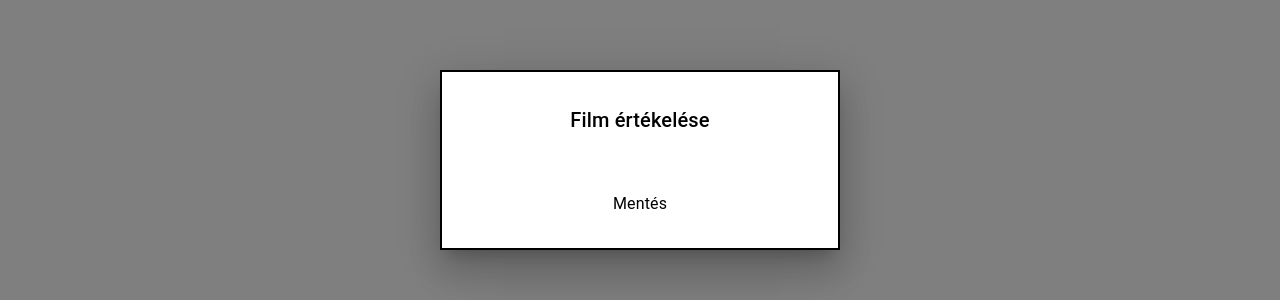
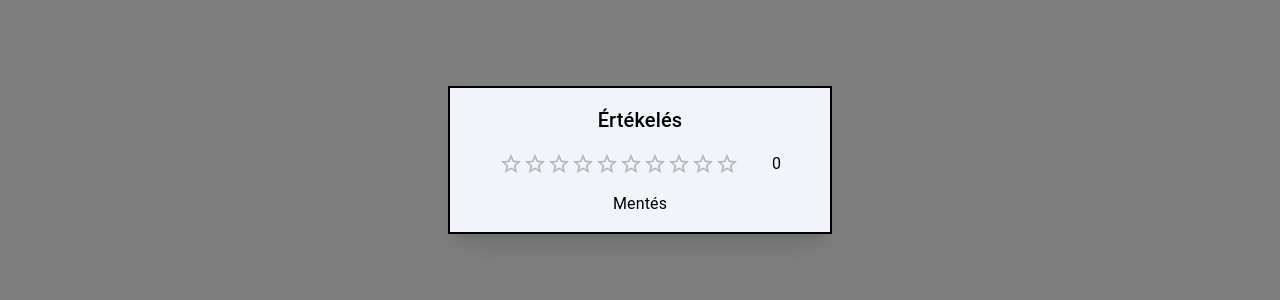
Before and after one commit to kovacsendre96/movie-library, a React (Vite) app: page /movie/1 in a window 1280 px wide. Both pictures are taken after a click on the button "ÉRTÉKELEM". Shown: the part 240-540 px from the top of the page. Built offline with nearby package versions, Linux system fonts and the light colour scheme; no server answers.

Commit message:
feat/ML-9, review fix

```diff
--- a/src/locales/en.json
+++ b/src/locales/en.json
@@ -6,5 +6,11 @@
     "Search": "Search",
     "Type the movie...": "Type the movie...",
     "There are currently no results": "There are currently no results",
-    "No year found": "No year found"
+    "No year found": "No year found",
+    "Movie added to the list": "Movie added to the list",
+    "This movie is already in your list": "This movie is already in your list",
+    "Record failed": "Record failed",
+    "Rate": "Rate",
+    "Rating": "Rating",
+    "Save": "Save"
 }
--- a/src/locales/hu.json
+++ b/src/locales/hu.json
@@ -6,6 +6,12 @@
     "Search": "Keresés",
     "Type the movie...": "Írd be a filmet",
     "There are currently no results": "Jelenleg nincs találat",
-    "No year found": "Nem található évszám"
+    "No year found": "Nem található évszám",
+    "Movie added to the list": "Film felvéve a listába",
+    "This movie is already in your list": "Ez a film már benne van a listádban",
+    "Record failed": "Sikertelen felvétel",
+    "Rate": "Értékelem",
+    "Rating": "Értékelés",
+    "Save": "Mentés"
 
 }
--- a/src/services/movieService.ts
+++ b/src/services/movieService.ts
@@ -2,6 +2,9 @@ import axios from "axios";
 import Movie from "../models/Movie";
 import RatingMovie from "../models/RatingMovie";
 import { toast } from "react-toastify";
+import i18n from "i18next";
+
+
 
 export default class MovieService {
   baseURL = import.meta.env.VITE_BASE_URL;
@@ -18,7 +21,7 @@ export default class MovieService {
     return axios
       .post(`${this.baseURL}/api/movie-list`, data)
       .then((response) => {
-        toast.success("Film felvéve a listába", {
+        toast.success(i18n.t("Movie added to the list"), {
           position: toast.POSITION.TOP_CENTER,
           hideProgressBar: true,
           autoClose: 1000,
@@ -28,19 +31,18 @@ export default class MovieService {
       .catch((error) => {
         if (error?.response?.status === 400) {
           console.log(error);
-          toast.error("Ez a film már benne van a listádban", {
+          toast.error(i18n.t("This movie is already in your list"), {
             position: toast.POSITION.TOP_CENTER,
             hideProgressBar: true,
             autoClose: 1000,
           });
         } else {
           console.log(error);
-          toast.error("Sikertelen felvétel", {
+          toast.error(i18n.t("Record failed"), {
             position: toast.POSITION.TOP_CENTER,
             hideProgressBar: true,
             autoClose: 1000,
           });
-
         }
         throw error;
       });
--- a/src/views/MovieDetails.tsx
+++ b/src/views/MovieDetails.tsx
@@ -10,8 +10,11 @@ import Box from "@mui/material/Box";
 import Button from "@mui/material/Button";
 import Typography from "@mui/material/Typography";
 import Modal from "@mui/material/Modal";
+import Stack from "@mui/material/Stack";
+import { useTranslation } from "react-i18next";
 
 const MovieDetails = () => {
+  const { t }: { t: (key: string) => string } = useTranslation();
   const [movieDetails, setMovieDetails] = useState<Movie>();
   const [loading, setLoading] = useState<boolean>(true);
   const [ratedNumber, setRatedNumber] = useState(0);
@@ -20,24 +23,12 @@ const MovieDetails = () => {
   const handleOpen = () => setOpen(true);
   const handleClose = () => setOpen(false);
 
-  const style = {
-    position: "absolute" as "absolute",
-    top: "50%",
-    left: "50%",
-    transform: "translate(-50%, -50%)",
-    width: 400,
-    bgcolor: "background.paper",
-    border: "2px solid #000",
-    boxShadow: 24,
-    p: 4,
-  };
-
   const tmdbService = new TMDBService();
   const myMoviesService = new MovieService();
 
   async function getMovieDetails() {
     const details = await tmdbService.show(Number(id), i18n.language);
-    console.log(details);
+
     setMovieDetails(details);
     setLoading(false);
   }
@@ -46,7 +37,7 @@ const MovieDetails = () => {
     setRatedNumber(e.target.value);
   };
 
-  console.log(ratedNumber);
+
   async function postMovie(movieDetails: Movie) {
     setOpen(false);
     const ratingMovie = new RatingMovie();
@@ -56,8 +47,6 @@ const MovieDetails = () => {
     ratingMovie.release_date = movieDetails.release_date;
     ratingMovie.vote_average = movieDetails.vote_average;
     ratingMovie.rate = ratedNumber;
-    console.log(movieDetails.release_date);
-    console.log(ratingMovie);
     await myMoviesService.store(ratingMovie);
   }
 
@@ -94,24 +83,46 @@ const MovieDetails = () => {
           </div>
         </div>
       )}
-      <Button onClick={handleOpen}>Értékelem</Button>
+      <Button onClick={handleOpen}>{t("Rate")}</Button>
       <Modal
         open={open}
         onClose={handleClose}
         aria-labelledby="modal-modal-title"
         aria-describedby="modal-modal-description"
       >
-        <Box sx={style}>
-          <Typography id="modal-modal-title" variant="h6" component="h2" className="text-center">
-            Film értékelése
+        <Box className="shadow-xl border-2 border-black p-4 absolute top-1/2 left-1/2 transform -translate-x-1/2 -translate-y-1/2 w-96 bg-slate-100">
+          <Typography
+            id="modal-modal-title"
+            variant="h6"
+            component="h2"
+            className="text-center"
+          >
+           {t("Rating")}
           </Typography>
-          <Typography className="text-center" id="modal-modal-description" sx={{ mt: 2 }}>
-            <input type="number"  onChange={handleInputChange} max={10} />
-            {/* itt a szerver oldalon is meg kellene oldani, hogy 10-nél nagyobb számot ne fogadjon el */}
+          <Typography
+            className="text-center flex justify-evenly"
+            id="modal-modal-description"
+            sx={{ mt: 2 }}
+          >
+            <Stack spacing={1}>
+              <Rating
+                name="half-rating"
+                onChange={handleInputChange}
+                defaultValue={ratedNumber}
+                precision={0.5}
+                max={10}
+                style={{ color: "blue" }}
+              />
+            </Stack>
+            {ratedNumber}
           </Typography>
-          <Typography className="text-center" id="modal-modal-description" sx={{ mt: 2 }}>
+          <Typography
+            className="text-center"
+            id="modal-modal-description"
+            sx={{ mt: 2 }}
+          >
             <button onClick={() => movieDetails && postMovie(movieDetails)}>
-              Mentés
+              {t("Save")}
             </button>
           </Typography>
         </Box>
```
